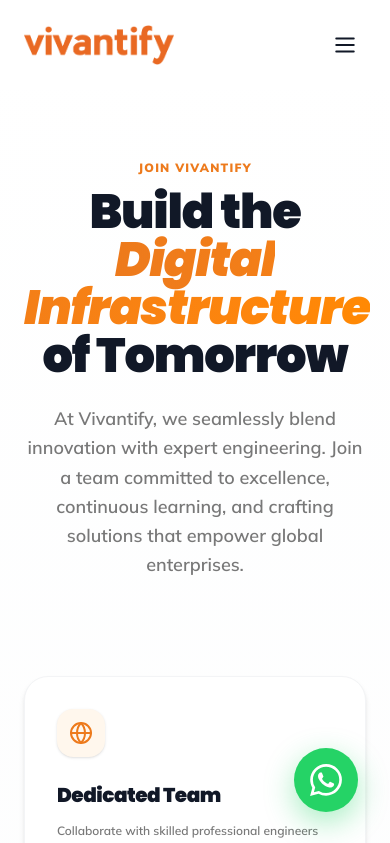
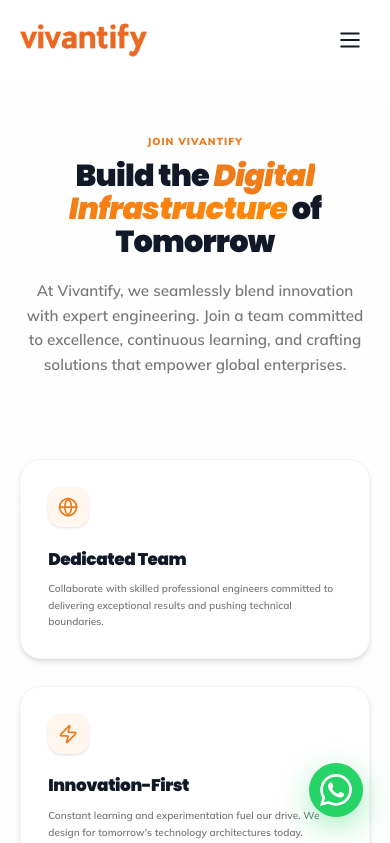
Before and after one commit to Vivantify/Vivantify, a React (Vite) app: page /careers in a window 390 px wide. Shown: the top 843 px of the page. Built offline with nearby package versions, Linux system fonts and the light colour scheme.

Commit message:
Implement viewport scaling system: Add root font size scale breakpoints in index.css and adjust main heading text size classes across pages to scale proportionally between 13-inch laptop and 32-inch monitors.

```diff
--- a/src/components/sections/Hero.jsx
+++ b/src/components/sections/Hero.jsx
@@ -29,7 +29,7 @@
             <span className="flex items-center gap-1"><Sparkles size={12} /> Enterprise technology partner for growing small and mid-size teams</span>
           </div>
 
-          <h1 className="text-4xl sm:text-5xl md:text-6xl xl:text-7xl font-black leading-[1.05] tracking-tight">
+          <h1 className="text-3xl sm:text-4xl md:text-5xl lg:text-5xl xl:text-6xl 2xl:text-7xl font-black leading-[1.05] tracking-tight">
             Powering business <br />
             growth with <br />
             <span className="gradient-text">reliable</span> tech delivery
--- a/src/index.css
+++ b/src/index.css
@@ -14,6 +14,31 @@
 @layer base {
   html {
     scroll-behavior: smooth;
+    font-size: 13.5px;
+  }
+
+  @media (min-width: 640px) {
+    html {
+      font-size: 14px;
+    }
+  }
+
+  @media (min-width: 1024px) {
+    html {
+      font-size: 14.5px;
+    }
+  }
+
+  @media (min-width: 1280px) {
+    html {
+      font-size: 15px;
+    }
+  }
+
+  @media (min-width: 1536px) {
+    html {
+      font-size: 16px;
+    }
   }
 
   body {
--- a/src/pages/AboutPage.jsx
+++ b/src/pages/AboutPage.jsx
@@ -90,7 +90,7 @@
               initial={{ y: 20, opacity: 0 }}
               animate={{ y: 0, opacity: 1 }}
               transition={{ delay: 0.1 }}
-              className="text-5xl md:text-7xl font-black mb-6 tracking-tight leading-[1.1] text-primary-dark"
+              className="text-4xl sm:text-5xl lg:text-6xl 2xl:text-7xl font-black mb-6 tracking-tight leading-[1.1] text-primary-dark"
             >
               Building Reliable <br />
               <span className="gradient-text">Enterprise-Grade Software</span>
--- a/src/pages/CareersPage.jsx
+++ b/src/pages/CareersPage.jsx
@@ -86,7 +86,7 @@
             initial={{ y: 20, opacity: 0 }}
             animate={{ y: 0, opacity: 1 }}
             transition={{ delay: 0.1 }}
-            className="text-5xl md:text-7xl font-black mb-6 tracking-tight leading-none text-primary-dark"
+            className="text-4xl sm:text-5xl lg:text-6xl 2xl:text-7xl font-black mb-6 tracking-tight leading-[1.1] text-primary-dark"
           >
             Build the <span className="gradient-text italic">Digital Infrastructure</span> of Tomorrow
           </motion.h1>
--- a/src/pages/ContactPage.jsx
+++ b/src/pages/ContactPage.jsx
@@ -66,7 +66,7 @@
           <div className="flex-1 lg:max-w-xl flex flex-col justify-between">
             <div className="space-y-6">
               <span className="text-sm font-black uppercase tracking-widest text-primary mb-3 block">GET IN TOUCH</span>
-              <h1 className="text-5xl md:text-6xl font-black mb-6 tracking-tight leading-[1.1] text-primary-dark">
+              <h1 className="text-3xl sm:text-4xl lg:text-5xl xl:text-5xl 2xl:text-6xl font-black mb-6 tracking-tight leading-[1.1] text-primary-dark">
                 Start Your <br />
                 <span className="gradient-text italic">Next Digital Project</span>
               </h1>
--- a/src/pages/ServicesPage.jsx
+++ b/src/pages/ServicesPage.jsx
@@ -167,7 +167,7 @@
             initial={{ y: 20, opacity: 0 }}
             animate={{ y: 0, opacity: 1 }}
             transition={{ delay: 0.1 }}
-            className="text-5xl md:text-7xl font-black tracking-tight leading-[1.1]"
+            className="text-4xl sm:text-5xl lg:text-6xl 2xl:text-7xl font-black tracking-tight leading-[1.1]"
           >
             Software, Cloud & <br />
             <span className="gradient-text italic">Automation Services</span>
```
